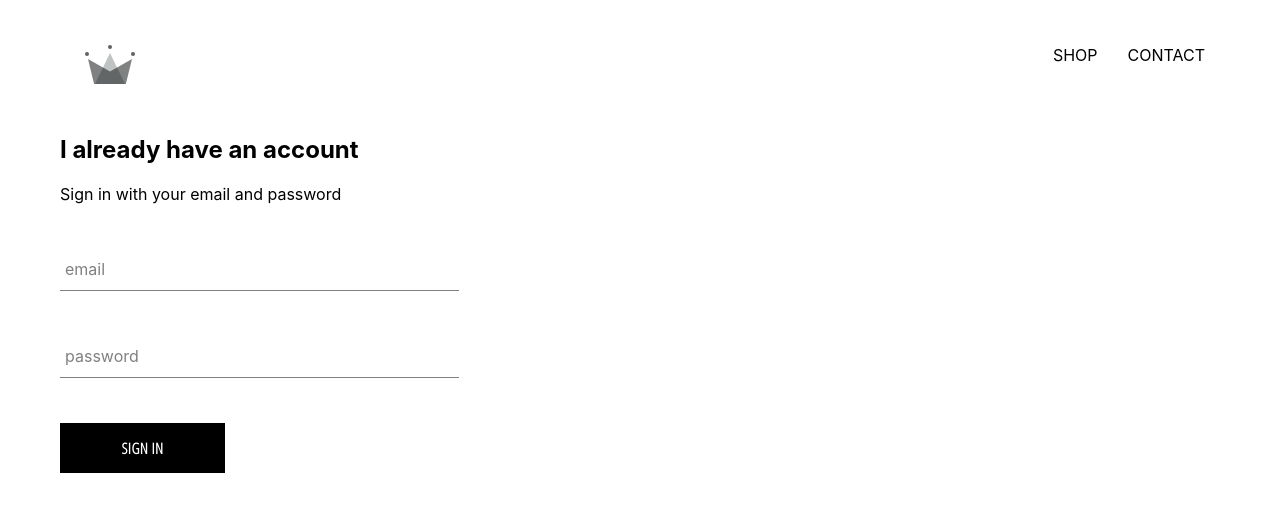
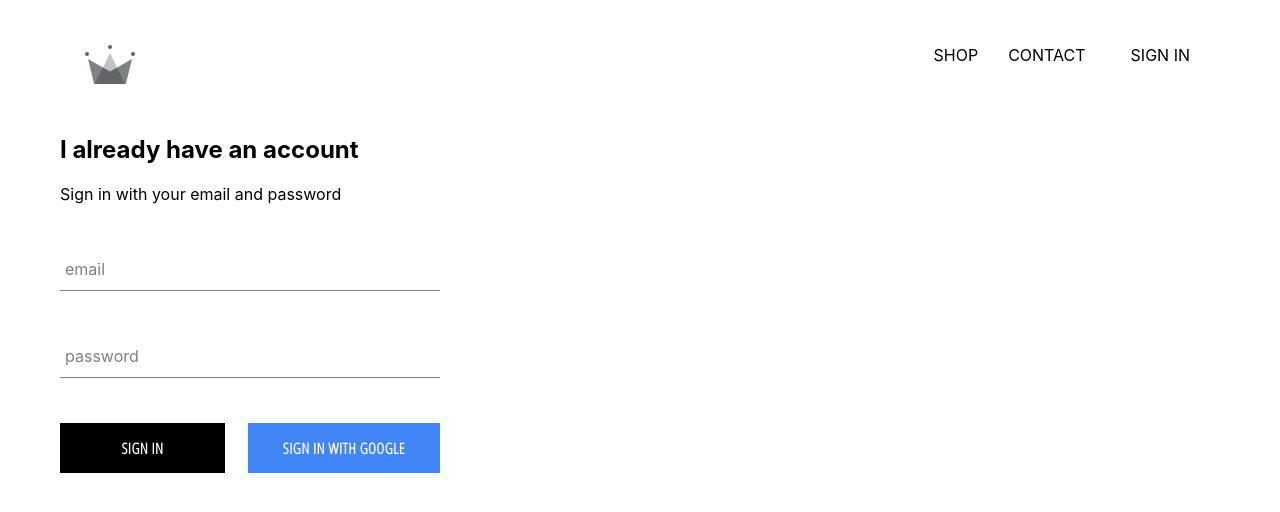
Before and after one commit to Kylep5587/EcommerceProject, a React (Create React App) app: page /signin in a window 1280 px wide. Shown: the top 512 px of the page. Built offline with nearby package versions, Linux system fonts and the light colour scheme; no server answers.

Commit message:
Authentication updates

```diff
--- a/package.json
+++ b/package.json
@@ -8,6 +8,7 @@
     "@testing-library/jest-dom": "^4.2.4",
     "@testing-library/react": "^9.3.2",
     "@testing-library/user-event": "^7.1.2",
+    "firebase": "^7.12.0",
     "node-sass": "^4.13.1",
     "react": "^16.13.1",
     "react-dom": "^16.13.1",
--- a/src/App.css
+++ b/src/App.css
@@ -7,3 +7,7 @@ a {
     text-decoration: none;
     color: black;
 }
+
+* {
+    box-sizing: border-box;
+}
--- a/src/App.js
+++ b/src/App.js
@@ -6,12 +6,42 @@ import HomePage from './pages/homepage/component.homepage';
 import ShopPage from './pages/shop/shop.component';
 import Header from './components/header/header.component';
 import SignInAndSignUpPage from './pages/sign-in-and-sign-up/sign-in-and-sign-up.component';
+import { auth } from './firebase/firebase.utils';
 import Dashboard from './dashboard/Dashboard';
 
-function App() {
+class App extends React.Component {
+  constructor() {
+    super();
+
+    this.state = {
+      currentUser: null
+    }
+  }
+
+  unsubscribeFromAuth = null; // Used to close the connection to onAuthStateChanged
+
+  /* Makes use of firebase method onAuthStateChanged
+  Firebase triggers this method anytime it sees a change in login status
+  Communication of the onAuthStateChanged is always open, so no need to manually
+  call it each time you want to check the state. This also means we need to close communication before App closes
+  *****************************************************/
+  componentDidMount() {
+    auth.onAuthStateChanged(user => {
+      this.setState({ currentUser: user })
+    })
+  }
+
+
+  /* Closes monitoring of firebase authentication
+  ******************************************************/
+  componentWillUnmount() {
+    this.unsubscribeFromAuth();
+  }
+
+  render() {
     return (
       <div>
-      <Header />
+        <Header currentUser={ this.state.currentUser } />
         <Switch>
           <Route exact path='/' component={HomePage} />
           <Route path='/shop' component={ShopPage} />
@@ -21,5 +51,6 @@ function App() {
       </div>
     );
   }
+}
 
 export default App;
--- a/src/components/custom-button/custom-button.component.jsx
+++ b/src/components/custom-button/custom-button.component.jsx
@@ -1,14 +1,17 @@
 /*
 This component is used to create a custom styled button
 Using "...otherProps" in the button will pass in the button type, such as "submit"
+"isGoogleSignIn" prop is used to determine if we should style the button differently
+ The button always has the "custom-button" class, but will also have "google-sign-in"
+    if isgoogleSignIn prop is set to true.
 */
 
 import React from 'react';
 
 import './custom-button.styles.scss';
 
-const CustomButton = ({ children, ...otherProps }) => (
-    <button className='custom-button' {...otherProps} >
+const CustomButton = ({ children, isGoogleSignIn, ...otherProps }) => (
+    <button className={`${isGoogleSignIn ? 'google-sign-in' : '' } custom-button`} {...otherProps} >
         {children}
     </button>
 );
--- a/src/components/custom-button/custom-button.styles.scss
+++ b/src/components/custom-button/custom-button.styles.scss
@@ -19,4 +19,14 @@
       color: black;
       border: 1px solid black;
     }
+
+    &.google-sign-in {
+      background-color: #4285f4;
+      color: white;
+
+      &:hover {
+        background-color: #357ae8;
+        border: none;
+      }
+    }
   }
--- a/src/components/header/header.component.jsx
+++ b/src/components/header/header.component.jsx
@@ -6,11 +6,12 @@ Component for creating the navigation bar
 
 import React from 'react';
 import { Link } from 'react-router-dom';
+import { auth } from '../../firebase/firebase.utils';
 
 import './header.style.scss';
 import { ReactComponent as Logo } from '../../assets/crown.svg';
 
-const Header = () => (
+const Header = ({ currentUser }) => (
     <div className='header'>
         <Link className='logo-container' to="/">
             <Logo className='logo' />
@@ -18,6 +19,14 @@ const Header = () => (
         <div className='options'>
             <Link className='option' to='/shop'>SHOP</Link>
             <Link className='option' to='/shop'>CONTACT</Link>
+            <Link className='option' to='/logout'>
+            {
+                currentUser ?
+                <div className='option' onClick={() => auth.signOut()} >SIGN OUT</div>
+                :
+                <Link className='option' to='/signin'>SIGN IN</Link>
+            }
+            </Link>
         </div>
     </div>
 );
--- a/src/components/sign-in/sign-in.component.jsx
+++ b/src/components/sign-in/sign-in.component.jsx
@@ -2,6 +2,7 @@ import React from 'react';
 import FormInput from '../form-input/form-input.component';
 import CustomButton from '../custom-button/custom-button.component';
 
+import { signInWithGoogle } from '../../firebase/firebase.utils';
 import './sign-in.styles.scss';
 
 class SignIn extends React.Component {
@@ -43,7 +44,10 @@ class SignIn extends React.Component {
 
                     <FormInput name="password" type="password" value={this.state.password} handleChange={this.handleChange} label='password' required />
 
-                    <CustomButton type="submit">SIGN IN</CustomButton>
+                    <div className='buttons'>
+                        <CustomButton type="submit">SIGN IN</CustomButton>
+                        <CustomButton onClick={signInWithGoogle} isGoogleSignIn >SIGN IN WITH GOOGLE</CustomButton>
+                    </div>
                 </form>
             </div>
         )
--- a/src/components/sign-in/sign-in.styles.scss
+++ b/src/components/sign-in/sign-in.styles.scss
@@ -1,9 +1,14 @@
 .sign-in {
-    width: 30vw;
+    width: 380px;
     display: flex;
     flex-direction: column;
 
     .title {
         margin: 10px 0;
     }
+
+    .buttons {
+        display: flex;
+        justify-content: space-between;
+    }
 }
--- /dev/null
+++ b/src/firebase/firebase.utils.js
@@ -0,0 +1,30 @@
+/*
+Imports firestore for database and auth for authentication
+The code inside "config" is taken from teh project overview page on firebase.com
+*/
+
+import firebase from 'firebase/app';
+import 'firebase/firestore';
+import 'firebase/auth';
+
+const config = {
+    apiKey: "AIzaSyBfJwXAngoWJSGZNAO-RkibkkhbTkmJyOE",
+    authDomain: "crwn-db-6e965.firebaseapp.com",
+    databaseURL: "https://crwn-db-6e965.firebaseio.com",
+    projectId: "crwn-db-6e965",
+    storageBucket: "crwn-db-6e965.appspot.com",
+    messagingSenderId: "103660704433",
+    appId: "1:103660704433:web:3006144a2defca99ff0890",
+    measurementId: "G-GEYD376B63"
+};
+
+firebase.initializeApp(config);
+
+export const auth = firebase.auth();
+export const firestore = firebase.firestore();
+
+const provider = new firebase.auth.GoogleAuthProvider();
+provider.setCustomParameters({ prompt: 'select_account'});
+export const signInWithGoogle = () => auth.signInWithPopup(provider);
+
+export default firebase;
```
Also changed, not shown: 1 other file (tests, documents, lock files or other folders). Lines whose indentation alone changed are shown as unchanged.
